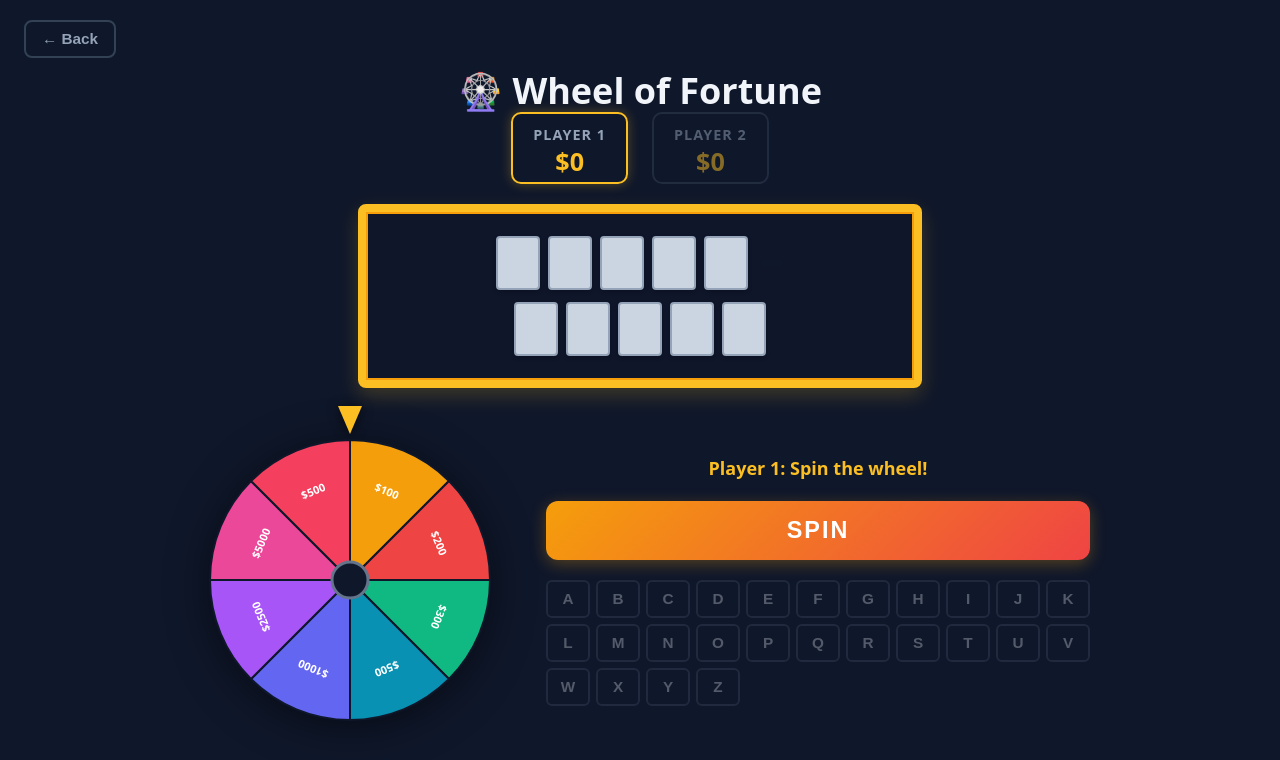
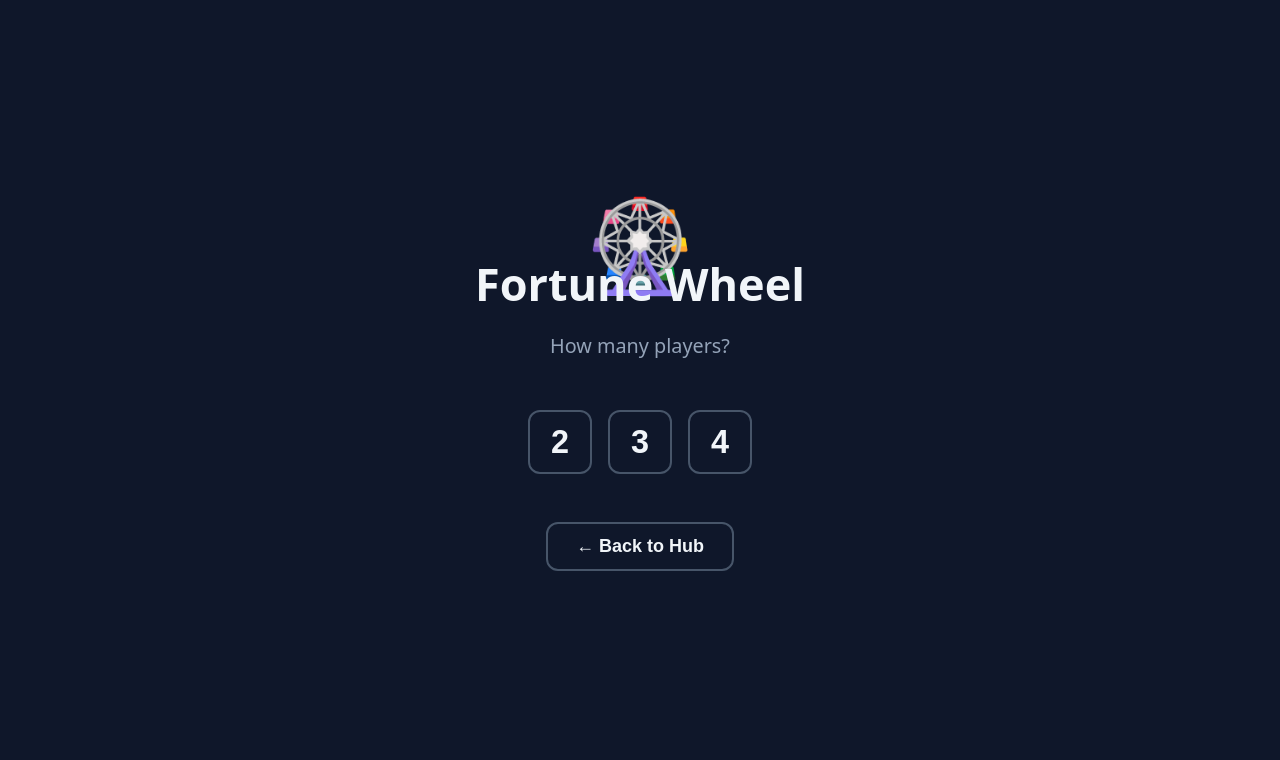
Before and after one commit to baptistebrec/tv, a React (Vite) app: page / in a window 1280 px wide. Both pictures are taken after a click on the button "🎡 Fortune Wheel". Shown: the top 760 px of the page. Built offline with nearby package versions, Linux system fonts and the light colour scheme.

Commit message:
number of players

```diff
--- a/src/App.css
+++ b/src/App.css
@@ -103,6 +103,31 @@
   font-size: 1.1rem;
 }
 
+.player-count-picker {
+  display: flex;
+  gap: 16px;
+  margin: 16px 0;
+}
+
+.player-count-btn {
+  width: 64px;
+  height: 64px;
+  border-radius: 12px;
+  border: 2px solid #475569;
+  background: transparent;
+  color: #f1f5f9;
+  font-size: 1.8rem;
+  font-weight: 800;
+  cursor: pointer;
+  transition: all 0.15s;
+
+  &:hover {
+    border-color: #fbbf24;
+    color: #fbbf24;
+    background: #1e293b;
+  }
+}
+
 .back-btn {
   margin-top: 16px;
   padding: 12px 28px;
--- a/src/App.tsx
+++ b/src/App.tsx
@@ -14,9 +14,37 @@ const GAMES = [
 
 function App() {
   const [activeGame, setActiveGame] = useState<string | null>(null);
+  const [wheelPlayers, setWheelPlayers] = useState<number | null>(null);
+
+  if (activeGame === "wheel" && wheelPlayers) {
+    return (
+      <WheelOfFortune
+        playerCount={wheelPlayers}
+        onBack={() => { setActiveGame(null); setWheelPlayers(null); }}
+      />
+    );
+  }
 
   if (activeGame === "wheel") {
-    return <WheelOfFortune onBack={() => setActiveGame(null)} />;
+    return (
+      <div className="hub-root">
+        <div className="game-placeholder">
+          <span className="game-placeholder-icon">🎡</span>
+          <h1>Fortune Wheel</h1>
+          <p>How many players?</p>
+          <div className="player-count-picker">
+            {[2, 3, 4].map((n) => (
+              <button key={n} className="player-count-btn" onClick={() => setWheelPlayers(n)}>
+                {n}
+              </button>
+            ))}
+          </div>
+          <button className="back-btn" onClick={() => setActiveGame(null)}>
+            ← Back to Hub
+          </button>
+        </div>
+      </div>
+    );
   }
 
   if (activeGame) {
--- a/src/games/WheelOfFortune.tsx
+++ b/src/games/WheelOfFortune.tsx
@@ -3,7 +3,7 @@ import "./WheelOfFortune.css";
 
 const WHEEL_VALUES = [100, 200, 300, 500, 1000, 2500, 5000, 500];
 const PHRASES = [
-  "HELLO WORLD",
+  // "HELLO WORLD",
   "CODING IS FUN",
   // "WHEEL OF FORTUNE",
   // "JAVASCRIPT ROCKS",
@@ -12,8 +12,6 @@ const PHRASES = [
   // "GAME OVER",
   // "YOU WIN",
 ];
-
-const PLAYERS = ["Player 1", "Player 2"];
 
 const SIZE = 320;
 const CX = SIZE / 2;
@@ -55,7 +53,17 @@ const COLORS = [
   "#f43f5e",
 ];
 
-export function WheelOfFortune({ onBack }: { onBack: () => void }) {
+export function WheelOfFortune({
+  playerCount,
+  onBack,
+}: {
+  playerCount: number;
+  onBack: () => void;
+}) {
+  const PLAYERS = Array.from(
+    { length: playerCount },
+    (_, i) => `Player ${i + 1}`,
+  );
   const [phrase] = useState(
     () => PHRASES[Math.floor(Math.random() * PHRASES.length)],
   );
@@ -69,9 +77,9 @@ export function WheelOfFortune({ onBack }: { onBack: () => void }) {
   const [rotation, setRotation] = useState(0);
   const [gameWon, setGameWon] = useState(false);
 
-  const words = phrase.split(" ").map((word) =>
-    word.split("").map((c) => (guessed.has(c) ? c : "_"))
-  );
+  const words = phrase
+    .split(" ")
+    .map((word) => word.split("").map((c) => (guessed.has(c) ? c : "_")));
 
   function spin() {
     if (spinning || !needsSpin || gameWon) return;
@@ -161,7 +169,9 @@ export function WheelOfFortune({ onBack }: { onBack: () => void }) {
       <div className="wof-phrase">
         <div className="wof-phrase-text">
           {words.flatMap((letters, wi) => [
-            ...(wi > 0 ? [<span key={`sep-${wi}`} className="word-sep" />] : []),
+            ...(wi > 0
+              ? [<span key={`sep-${wi}`} className="word-sep" />]
+              : []),
             <span key={`word-${wi}`} className="word-group">
               {letters.map((c, ci) => (
                 <span key={ci} className={`char ${c === "_" ? "blank" : ""}`}>
@@ -262,7 +272,9 @@ export function WheelOfFortune({ onBack }: { onBack: () => void }) {
             <h2>{winner} Won!</h2>
             <div className="wof-modal-scores">
               {PLAYERS.map((name, i) => (
-                <p key={i}>{name}: ${scores[i]}</p>
+                <p key={i}>
+                  {name}: ${scores[i]}
+                </p>
               ))}
             </div>
             <button className="wof-modal-btn" onClick={reset}>
```
